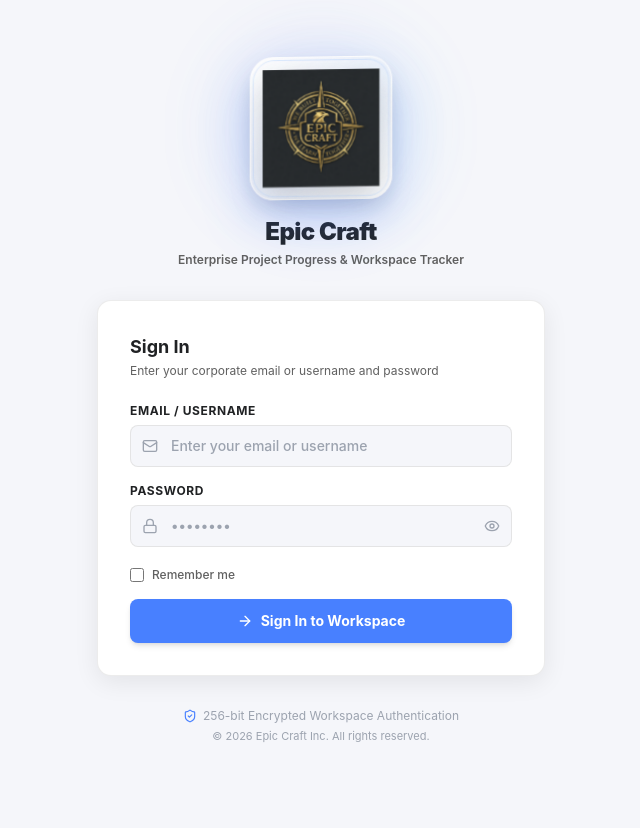
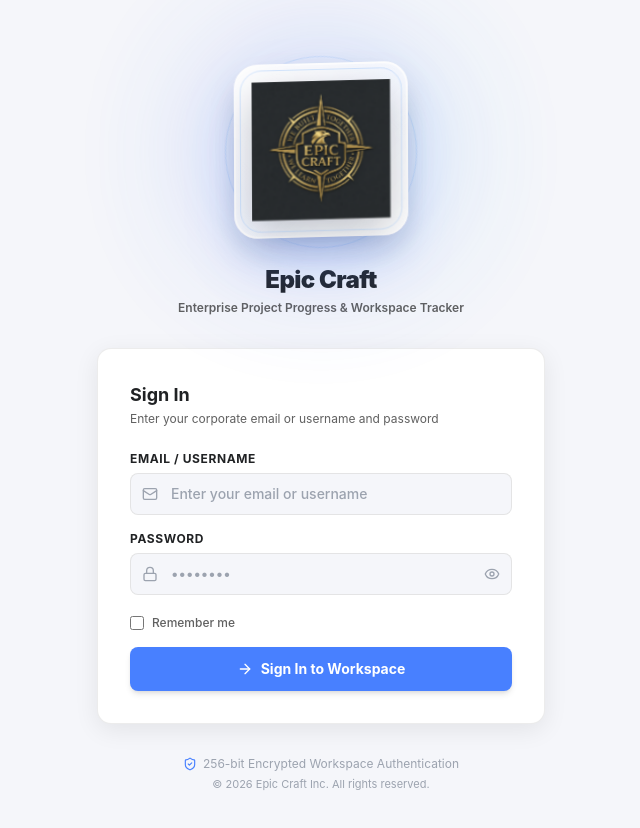
Before and after one commit to Epic-Craft26/Progress-Tracker, a Next.js app in the folder Source/App/: page /login in a window 1280 px wide. Shown: the top 828 px of the page, without its empty margins (319-959 px from the left). Before the commit the page ends 800 px from the top, so only its background shows below. Built offline with nearby package versions, Linux system fonts and the light colour scheme.

Commit message:
fix(middleware): allow static media assets and enhance 3D logo animation on login page

```diff
--- a/Source/App/src/app/globals.css
+++ b/Source/App/src/app/globals.css
@@ -33,3 +33,54 @@ body {
 ::-webkit-scrollbar-thumb:hover {
   background: #A0A0A0;
 }
+
+/* 3D Hardware Accelerated Animations */
+@keyframes floatLogo3D {
+  0% {
+    transform: translateY(0px) rotateX(10deg) rotateY(-14deg) rotateZ(0deg);
+  }
+  25% {
+    transform: translateY(-8px) rotateX(-5deg) rotateY(-8deg) rotateZ(1deg);
+  }
+  50% {
+    transform: translateY(-16px) rotateX(-12deg) rotateY(12deg) rotateZ(0deg);
+  }
+  75% {
+    transform: translateY(-8px) rotateX(4deg) rotateY(8deg) rotateZ(-1deg);
+  }
+  100% {
+    transform: translateY(0px) rotateX(10deg) rotateY(-14deg) rotateZ(0deg);
+  }
+}
+
+@keyframes pulseGlow3D {
+  0%, 100% {
+    opacity: 0.55;
+    transform: scale(0.95);
+  }
+  50% {
+    opacity: 0.9;
+    transform: scale(1.12);
+  }
+}
+
+@keyframes orbitSpin3D {
+  from {
+    transform: rotate(0deg);
+  }
+  to {
+    transform: rotate(360deg);
+  }
+}
+
+.animate-float-3d {
+  animation: floatLogo3D 6s ease-in-out infinite;
+}
+
+.animate-pulse-glow-3d {
+  animation: pulseGlow3D 4s ease-in-out infinite;
+}
+
+.animate-orbit-3d {
+  animation: orbitSpin3D 12s linear infinite;
+}
--- a/Source/App/src/components/ui/AnimatedLogo3D.tsx
+++ b/Source/App/src/components/ui/AnimatedLogo3D.tsx
@@ -1,7 +1,6 @@
 "use client";
 
 import React, { useState, useRef } from "react";
-import Image from "next/image";
 
 interface AnimatedLogo3DProps {
   size?: "sm" | "md" | "lg" | "hero";
@@ -27,9 +26,9 @@ export function AnimatedLogo3D({
     const centerX = rect.width / 2;
     const centerY = rect.height / 2;
 
-    // Calculate rotation (-15 to 15 deg)
-    const rotX = -((y - centerY) / centerY) * 16;
-    const rotY = ((x - centerX) / centerX) * 16;
+    // Calculate rotation (-18 to 18 deg)
+    const rotX = -((y - centerY) / centerY) * 18;
+    const rotY = ((x - centerX) / centerX) * 18;
 
     setRotateX(rotX);
     setRotateY(rotY);
@@ -46,69 +45,77 @@ export function AnimatedLogo3D({
   };
 
   const sizeDimensions = {
-    sm: "w-10 h-10",
-    md: "w-16 h-16",
-    lg: "w-24 h-24",
-    hero: "w-32 h-32 sm:w-36 sm:h-36",
+    sm: "w-12 h-12",
+    md: "w-20 h-20",
+    lg: "w-28 h-28",
+    hero: "w-36 h-36 sm:w-44 sm:h-44",
   };
 
   return (
     <div className={`flex flex-col items-center justify-center select-none ${className}`}>
-      {/* 3D Perspective Viewport */}
+      {/* 3D Perspective Stage */}
       <div
-        className="relative perspective-[1200px] cursor-pointer group"
+        className="relative perspective-[1200px] cursor-pointer group flex items-center justify-center p-4"
         onMouseMove={handleMouseMove}
         onMouseEnter={handleMouseEnter}
         onMouseLeave={handleMouseLeave}
       >
-        {/* Ambient Halo Glow */}
-        <div className="absolute -inset-4 bg-gradient-to-r from-blue-500/30 via-indigo-500/20 to-sky-400/30 rounded-full blur-2xl opacity-75 group-hover:opacity-100 transition-opacity duration-500 animate-pulse" />
+        {/* Ambient Pulsing Glow Aura */}
+        <div className="absolute inset-0 bg-gradient-to-r from-blue-500/35 via-indigo-500/25 to-sky-400/35 rounded-full blur-3xl opacity-80 group-hover:opacity-100 transition-opacity duration-500 animate-pulse-glow-3d pointer-events-none" />
 
-        {/* Floating 3D Card Container */}
+        {/* Orbiting Radial Particle Ring */}
+        <div className="absolute inset-2 rounded-full border border-blue-400/20 animate-orbit-3d pointer-events-none" />
+
+        {/* 3D Elevated Card with Continuous Animation */}
         <div
           ref={cardRef}
-          style={{
-            transform: isHovered
-              ? `rotateX(${rotateX}deg) rotateY(${rotateY}deg) scale3d(1.06, 1.06, 1.06)`
-              : `rotateX(6deg) rotateY(-8deg)`,
-            transformStyle: "preserve-3d",
-            transition: isHovered ? "transform 0.1s ease-out" : "transform 0.6s cubic-bezier(0.2, 0.8, 0.2, 1)",
-          }}
-          className={`${sizeDimensions[size]} relative rounded-3xl bg-gradient-to-br from-white via-blue-50/40 to-white/90 p-3 shadow-[0_20px_50px_rgba(72,128,255,0.28),0_10px_20px_rgba(0,0,0,0.06)] border border-white/80 backdrop-blur-md flex items-center justify-center`}
+          style={
+            isHovered
+              ? {
+                  transform: `rotateX(${rotateX}deg) rotateY(${rotateY}deg) scale3d(1.08, 1.08, 1.08)`,
+                  transformStyle: "preserve-3d",
+                  transition: "transform 0.08s ease-out",
+                }
+              : {
+                  transformStyle: "preserve-3d",
+                  transition: "transform 0.8s cubic-bezier(0.2, 0.8, 0.2, 1)",
+                }
+          }
+          className={`${sizeDimensions[size]} ${
+            !isHovered ? "animate-float-3d" : ""
+          } relative rounded-3xl bg-gradient-to-br from-white via-[#F5F8FF] to-white/95 p-4 shadow-[0_25px_60px_-15px_rgba(72,128,255,0.4),0_15px_30px_rgba(0,0,0,0.08)] border-2 border-white/90 backdrop-blur-xl flex items-center justify-center`}
         >
-          {/* Subtle Specular Glare */}
+          {/* Internal Specular Glass Highlight */}
           <div
-            style={{
-              transform: "translateZ(10px)",
-            }}
-            className="absolute inset-0 rounded-3xl bg-gradient-to-tr from-transparent via-white/40 to-transparent pointer-events-none opacity-60 group-hover:opacity-90 transition-opacity duration-300"
+            style={{ transform: "translateZ(15px)" }}
+            className="absolute inset-0 rounded-3xl bg-gradient-to-tr from-transparent via-white/50 to-transparent pointer-events-none opacity-70 group-hover:opacity-100 transition-opacity duration-300"
           />
 
           {/* Elevated 3D Logo Layer */}
           <div
             style={{
-              transform: "translateZ(30px)",
-              filter: "drop-shadow(0 12px 16px rgba(15, 23, 42, 0.2))",
+              transform: "translateZ(38px)",
+              filter: "drop-shadow(0 14px 20px rgba(15, 23, 42, 0.25))",
             }}
             className="w-full h-full relative flex items-center justify-center"
           >
             <img
               src="/logo.png"
-              alt="Epic Craft Logo"
-              className="w-full h-full object-contain transform group-hover:scale-105 transition-transform duration-300 pointer-events-none"
+              alt="Epic Craft Official Logo"
+              className="w-full h-full object-contain pointer-events-none transform group-hover:scale-105 transition-transform duration-300"
             />
           </div>
 
-          {/* Edge Depth Accent */}
+          {/* Inner Glowing Bevel */}
           <div
-            style={{ transform: "translateZ(5px)" }}
-            className="absolute inset-0.5 rounded-[22px] border border-blue-400/20 pointer-events-none"
+            style={{ transform: "translateZ(8px)" }}
+            className="absolute inset-1 rounded-[22px] border border-blue-400/25 pointer-events-none"
           />
         </div>
       </div>
 
       {showSubtitle && (
-        <div className="mt-4 text-center">
+        <div className="mt-2 text-center">
           <h1 className="text-2xl font-black text-dash-textPrimary tracking-tight">
             Epic Craft
           </h1>
```
Also changed, not shown: Source/App/src/middleware.ts (+5 -3 lines), Source/App/tests/screenshots/01-login-3d-verified.png (added).
